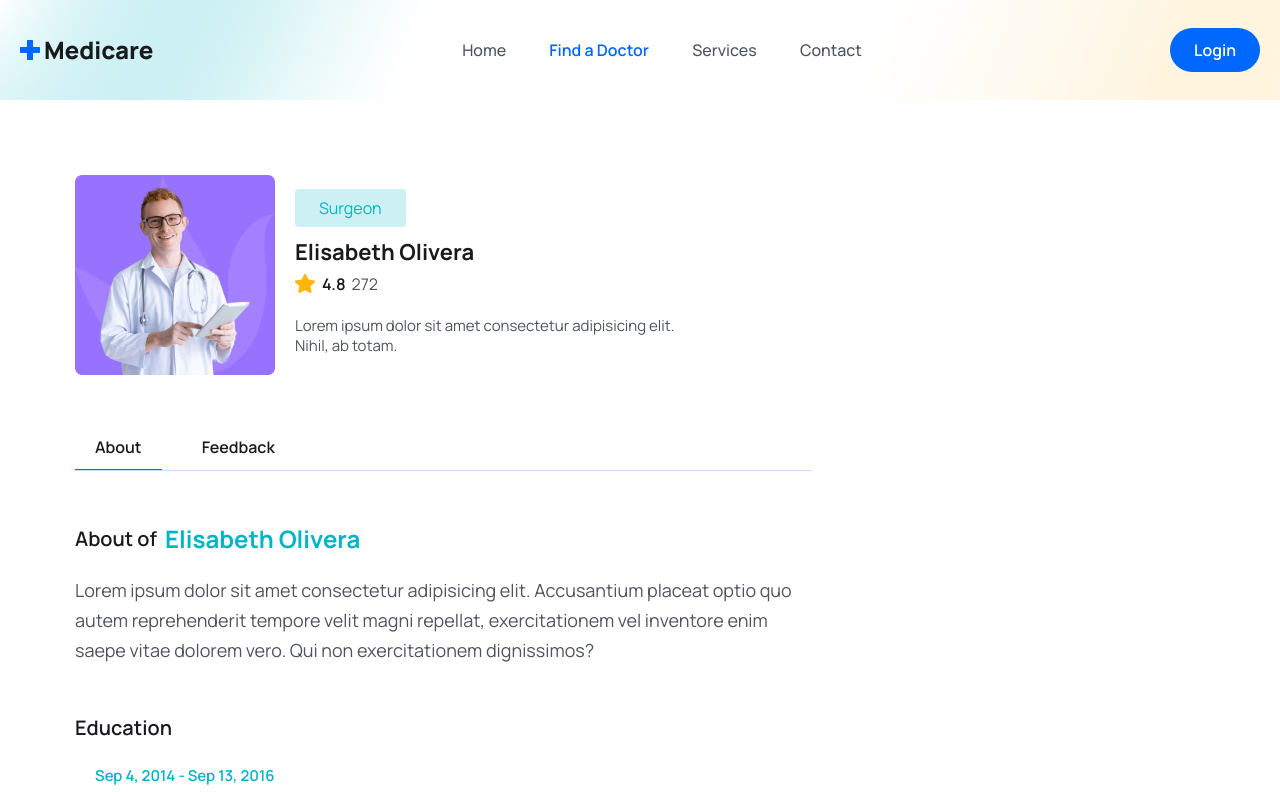
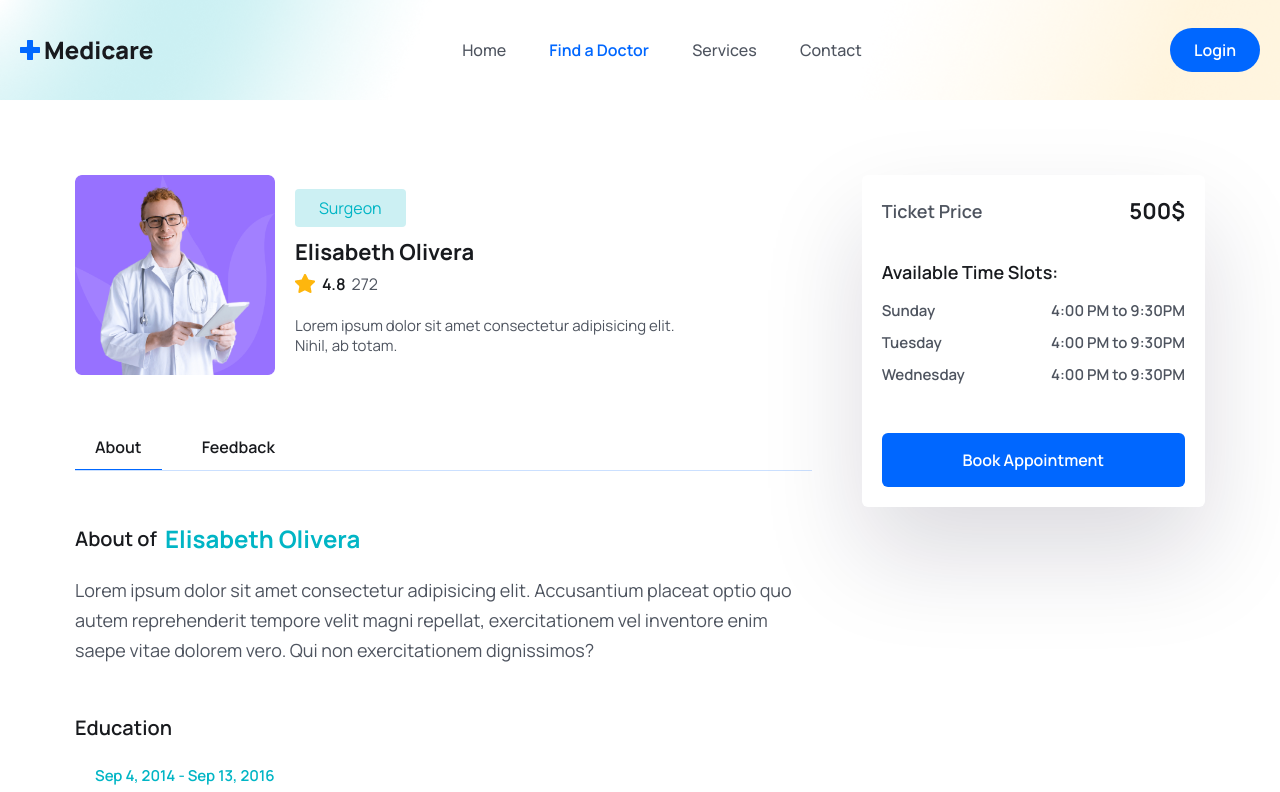
Before and after one commit to josuecross/doctor-appointmen-website, a React (Vite) app in the folder frontend/: page /doctors/1 in a window 1280 px wide. Shown: the top 792 px of the page. Built offline with nearby package versions, Linux system fonts and the light colour scheme; the HTML template or start-up script is replaced by a standard one.

Commit message:
Doctors feedback and appointment

```diff
--- a/frontend/src/pages/Doctors/DoctorDetails.jsx
+++ b/frontend/src/pages/Doctors/DoctorDetails.jsx
@@ -4,6 +4,7 @@
 import {useState} from "react";
 import DoctorAbout from "./DoctorAbout";
 import Feedback from "./Feedback";
+import SidePanel from "./SidePanel";
 
 const DoctorDetails = () => {
     const [tab,setTab] = useState("about")
@@ -68,7 +69,9 @@
                             }
                         </div>
                     </div>
-
+                    <div>
+                        <SidePanel/>
+                    </div>
                 </div>
             </div>
         </section>
--- a/frontend/src/pages/Doctors/FeedbackForm.jsx
+++ b/frontend/src/pages/Doctors/FeedbackForm.jsx
@@ -4,7 +4,13 @@
 const FeedbackForm = () => {
 
     const [rating, setRating] = useState(0);
-    const [hover, setHover] = useState(0)
+    const [hover, setHover] = useState(0);
+    const [reviewText, setReviewText] = useState("");
+
+    const handleSubmitReview = async e => {
+        e.preventDefault()
+    }
+
     return <>
         <form action="">
             <h3 className='text-headingColor text-[16px] leading-6 font-semibold mb-4 '>
@@ -39,6 +45,24 @@
                     )
                 })}
             </div>
+
+            <div className='mt-[30px]'>
+                <h3 className='text-headingColor text-[16px] leading-6 font-semibold mb-4 mt-0 '>
+                    Share your feedback or suggestions
+                </h3>
+
+                <textarea
+                    className='border border-solid border-[#0066ff34] focus-outline outline-primaryColor w-full px-4
+                    py-3 rounded-md '
+                    rows="5"
+                    placeholder='Write your message'
+                    onChange={e => setReviewText(e.target.value)}
+                ></textarea>
+            </div>
+
+            <button type="submit" onClick={handleSubmitReview} className='btn'>
+                Submit Feedback
+            </button>
         </form>
     </>
 
--- /dev/null
+++ b/frontend/src/pages/Doctors/SidePanel.jsx
@@ -0,0 +1,50 @@
+const SidePanel = () => {
+    return <>
+        <div className="shadow-panelShadow p-3 lg:p-5 rounded-md ">
+            <div className="flex items-center justify-between ">
+                <p className="text__para mt-0 font-semibold ">Ticket Price</p>
+                <span className="text-[16px] leading-7 lg:text-[22px] lg:leading-8 text-headingColor font-bold ">
+                    500$
+                </span>
+            </div>
+
+            <div className="mt-[30px] ">
+                <p className="text__para mt-0 font-semibold text-headingColor">
+                    Available Time Slots:
+                </p>
+
+                <ul className="mt-3">
+                    <li className="flex items-center justify-between mb-2 ">
+                        <p className="text-[15px] leading-6 text-textColor font-semibold ">
+                            Sunday
+                        </p>
+                        <p className="text-[15px] leading-6 text-textColor font-semibold ">
+                            4:00 PM to 9:30PM
+                        </p>
+                    </li>
+                    <li className="flex items-center justify-between mb-2 ">
+                        <p className="text-[15px] leading-6 text-textColor font-semibold ">
+                            Tuesday
+                        </p>
+                        <p className="text-[15px] leading-6 text-textColor font-semibold ">
+                            4:00 PM to 9:30PM
+                        </p>
+                    </li>
+                    <li className="flex items-center justify-between mb-2 ">
+                        <p className="text-[15px] leading-6 text-textColor font-semibold ">
+                            Wednesday
+                        </p>
+                        <p className="text-[15px] leading-6 text-textColor font-semibold ">
+                            4:00 PM to 9:30PM
+                        </p>
+                    </li>
+                </ul>
+            </div>
+
+            <button className="btn px-2 w-full rounded-md">Book Appointment</button>
+        </div>
+    </>
+
+}
+
+export default SidePanel;
```
